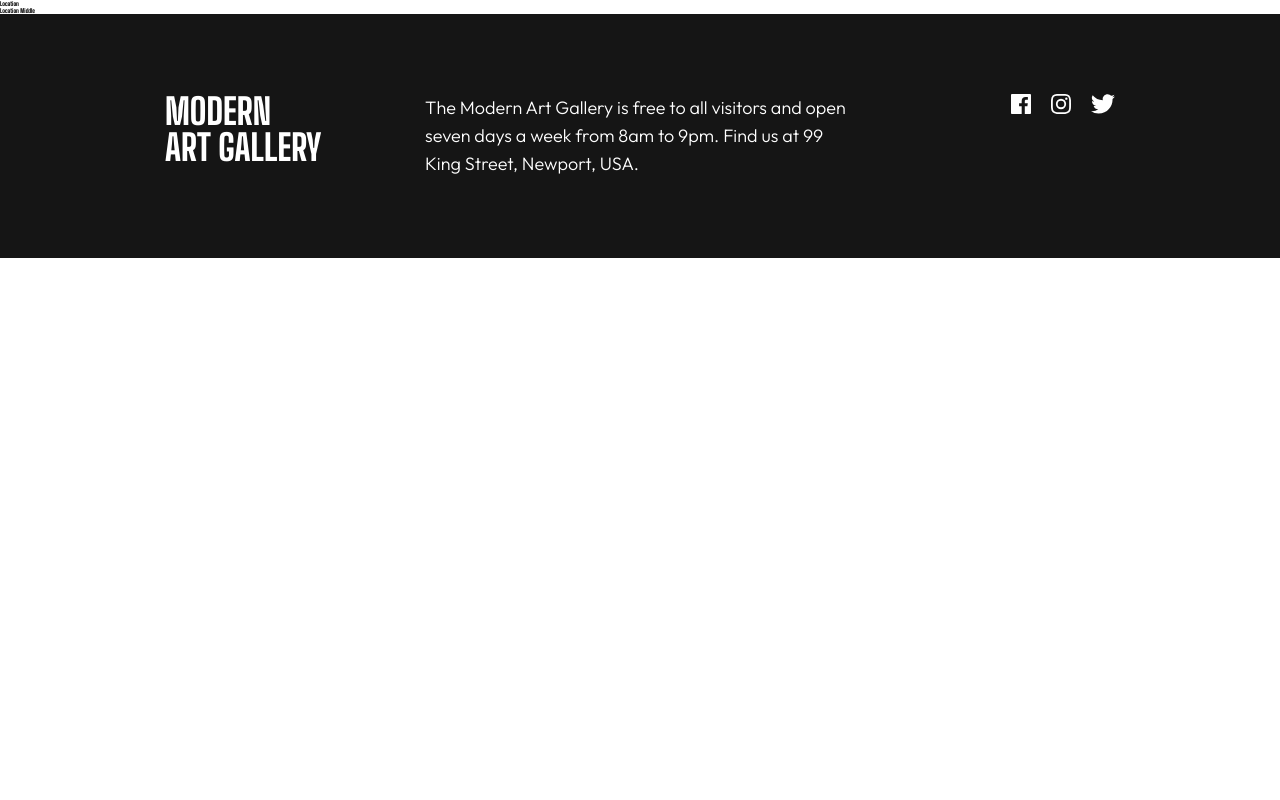
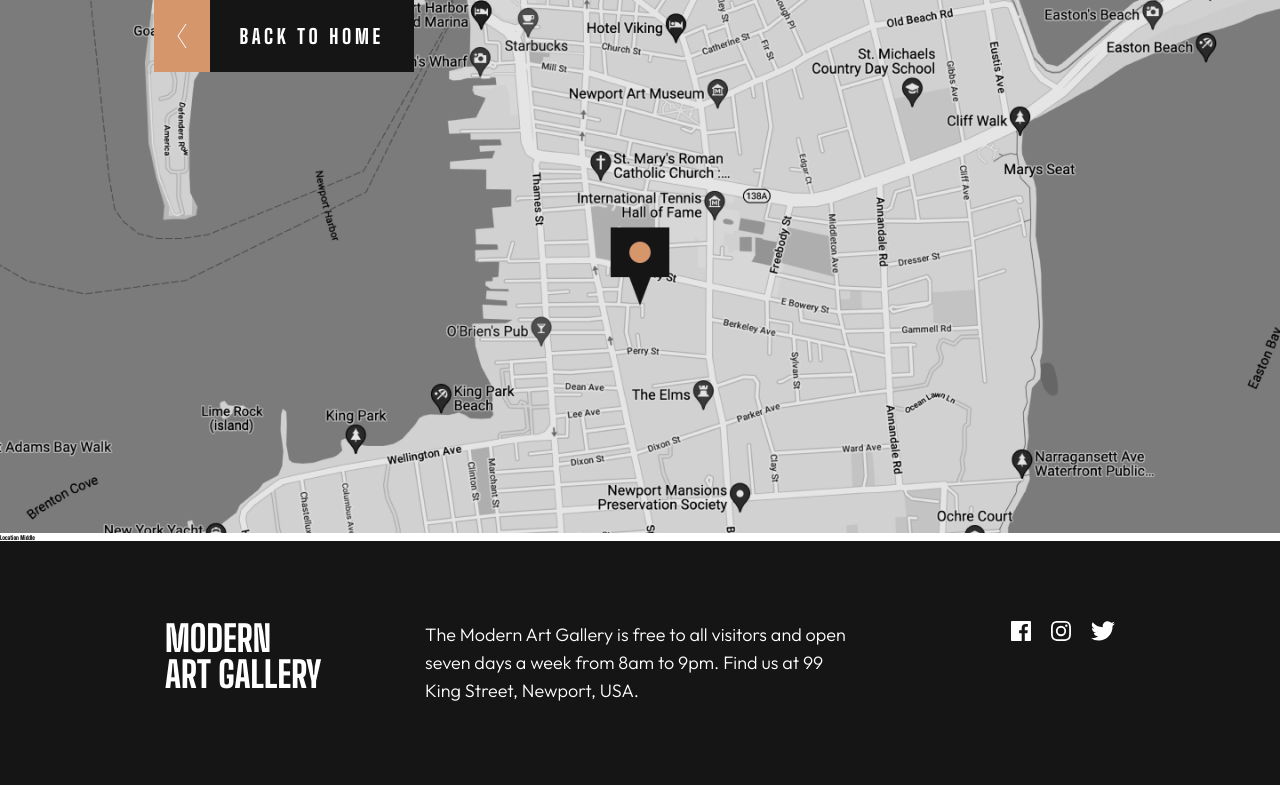
Before and after one commit to t-minini/art-gallery-website, a React (Create React App) app in the folder art-gallery-website/: page /location in a window 1280 px wide. Built offline with nearby package versions, Linux system fonts and the light colour scheme.

Commit message:
:lipstick: locationTop comp done

```diff
--- a/art-gallery-website/src/components/Home/HomeTopSection/HomeTop.module.css
+++ b/art-gallery-website/src/components/Home/HomeTopSection/HomeTop.module.css
@@ -1,5 +1,5 @@
 .homeTopContainer {
-  height: 80rem;
+  /* height: 80rem; */
   display: grid;
   grid-template-columns: repeat(3, 1fr);
 }
@@ -18,7 +18,7 @@
   position: absolute;
   width: 284px;
   left: 14.4%;
-  top: 18.9rem;
+  top: 20%;
   font-weight: 900;
   font-size: 9.6rem;
   color: var(--color4-white);
@@ -31,7 +31,7 @@
 .homeTopContainer h1:nth-of-type(2) {
   position: absolute;
   left: 14.4%;
-  top: 18.9rem;
+  top: 20%;
   font-weight: 900;
   font-size: 9.6rem;
   color: var(--color2-black);
@@ -40,7 +40,7 @@
 }
 .topTextBtn {
   position: absolute;
-  top: 18.9rem;
+  top: 20%;
   left: 63%;
 }
 
--- a/art-gallery-website/src/components/Location/LocationTopSection/LocationTop.jsx
+++ b/art-gallery-website/src/components/Location/LocationTopSection/LocationTop.jsx
@@ -1,5 +1,26 @@
+import { NavLink } from "react-router-dom";
 import style from "./LocationTop.module.css";
+import map from "./../../../assets/desktop/image-map@2x.png";
+import arrowLeft from "./../../../assets/icon-arrow-left.svg";
 
 export function LocationTop() {
-  return <div className={style.locationTopContainer}>Location</div>;
+  return (
+    <section className={style.locationTopContainer}>
+      <img
+        src={map}
+        alt="map location for the Modern Art Gallery"
+        className={style.map}
+      />
+      <NavLink
+        to="/"
+        style={{ textDecoration: "none" }}
+        className={style.locationBtn}
+      >
+        <button className={style.btn2}>
+          <img src={arrowLeft} alt="arrow left icon" />
+        </button>
+        <button className={style.btn1}>back to home</button>
+      </NavLink>
+    </section>
+  );
 }
--- a/art-gallery-website/src/components/Location/LocationTopSection/LocationTop.module.css
+++ b/art-gallery-website/src/components/Location/LocationTopSection/LocationTop.module.css
@@ -0,0 +1,46 @@
+.map {
+  max-height: 60rem;
+  width: 100%;
+  object-fit: cover;
+}
+
+.locationBtn {
+  display: flex;
+  position: fixed;
+  top: 0;
+  left: 12%;
+}
+
+.btn1 {
+  display: flex;
+  justify-content: center; /* for horizontally center */
+  align-items: center; /* for vertically center */
+  border: 0;
+  background-color: var(--color2-black);
+  min-width: 20.4rem;
+  height: 7.2rem;
+  font-weight: 800;
+  font-size: 2rem;
+  letter-spacing: 0.364rem;
+  color: var(--color4-white);
+  line-height: 2.4rem;
+  text-transform: uppercase;
+  cursor: pointer;
+}
+
+.btn1:hover {
+  background-color: var(--color1-gold);
+}
+
+.btn2 {
+  border: 0;
+  background: var(--color1-gold);
+  width: 5.6rem;
+  height: 7.2rem;
+  text-align: center;
+  cursor: pointer;
+}
+
+.btn2:hover {
+  background-color: var(--color2-black);
+}
```
